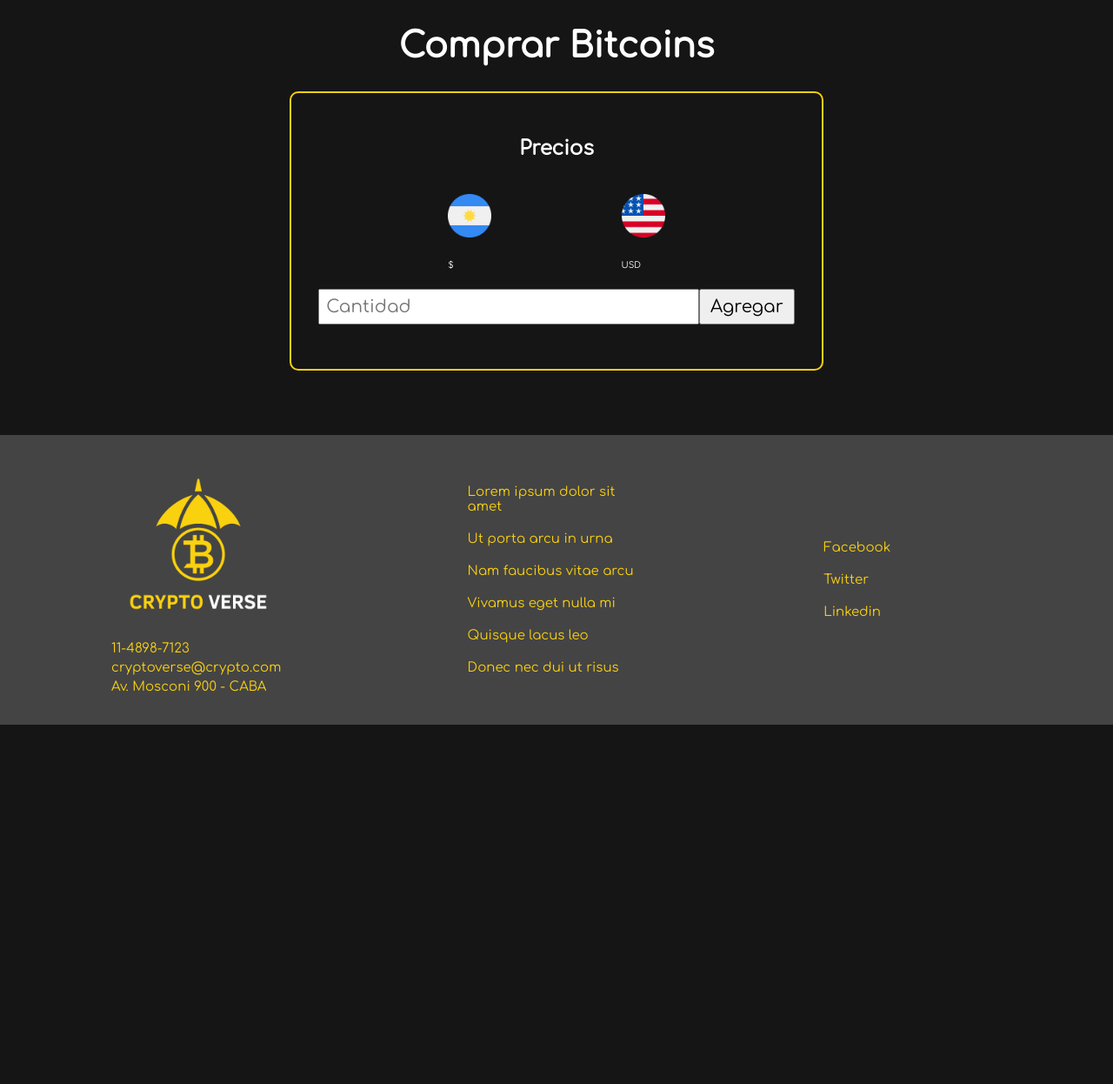
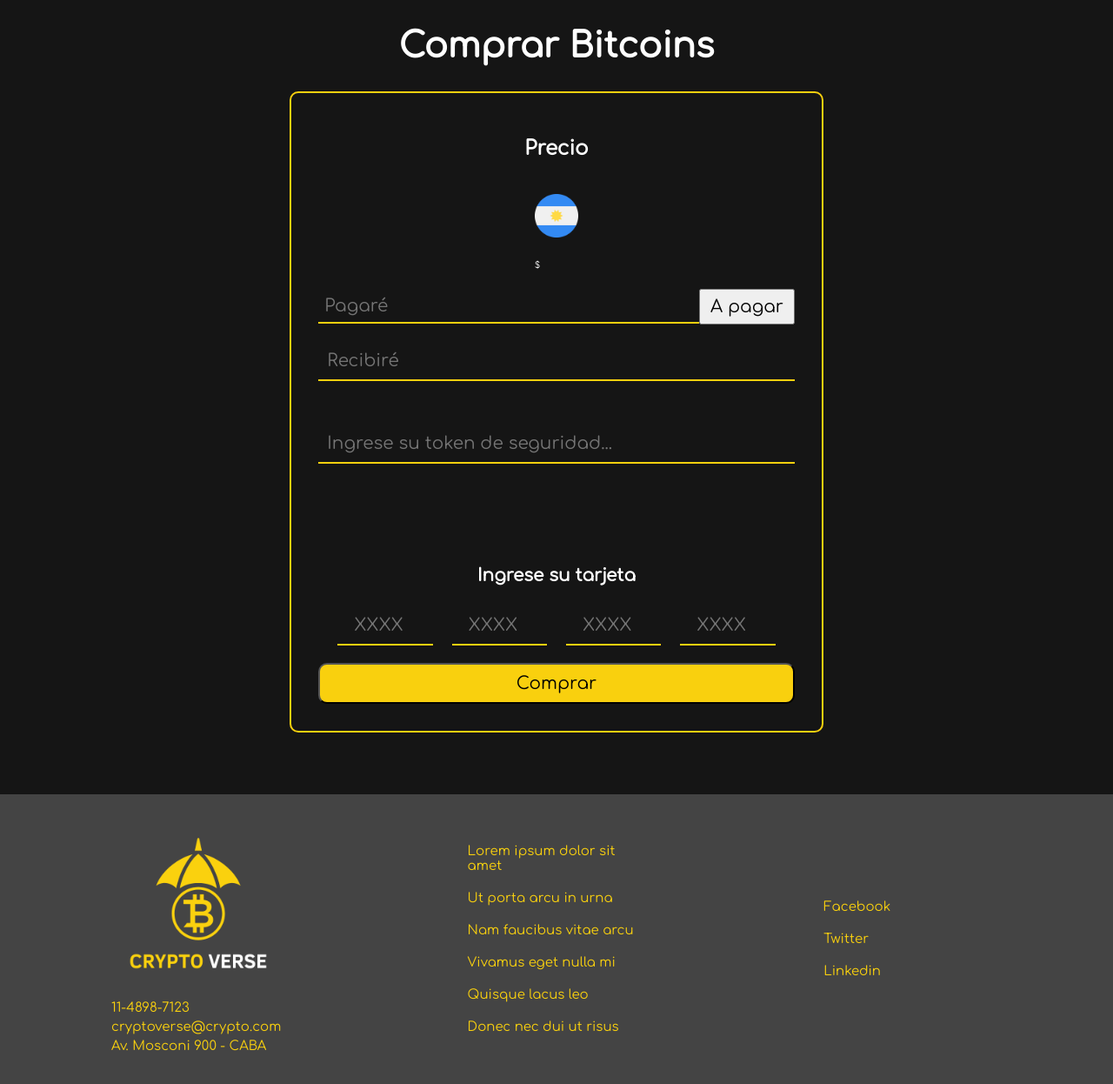
Before and after one commit to MauCoden95/cryptoverse, a PHP site: the page made by Views/Bitcoin.php in a window 1280 px wide. Shown: the part 100-1346 px from the top of the page at 87% size. Before the commit the page ends 933 px from the top, so only its background shows below. Run offline with PHP 8.4, Linux system fonts and the light colour scheme; the template is opened without the code that fills it, so the values that code supplies are empty; the visitor is signed in with stand-in values (Sample User, id 1); some libraries are stand-ins or nearby versions.

Commit message:
Validacion formulario compra

```diff
--- a/Assets/Styles.css
+++ b/Assets/Styles.css
@@ -862,6 +862,16 @@ input[type="range"]::-webkit-slider-thumb {
 	text-align: center;
 }
 
+.buy_subtitle{
+	margin: 5rem 0 2rem 0;
+	font-size: 2rem;
+	text-align: center;
+}
+
+.buy_subtitle i{
+	font-size: 4rem;
+}
+
 .prices_div > div{
 	width: 100%;
 	min-height: 1rem;
@@ -877,7 +887,7 @@ input[type="range"]::-webkit-slider-thumb {
 }
 
 .price_btc--ars,
-.price_btc--usd{
+.price_eth--ars{
 	font-size: 1.7rem;
 }
 
@@ -887,10 +897,16 @@ input[type="range"]::-webkit-slider-thumb {
 	margin: 2rem auto;
 }
 
+
 .div_q input{
 	width: 80%;
 	font-size: 2rem;
 	padding: .7rem;
+	background: var(--black);
+	border: none;
+	border-bottom: .2rem solid var(--yellow);
+	outline: none;
+	color: #fff;
 }
 
 .div_q button{
@@ -898,3 +914,70 @@ input[type="range"]::-webkit-slider-thumb {
 	font-size: 2rem;
 	padding: .7rem;
 }
+
+.input_calc{
+	width: 100%;
+	font-size: 2rem;
+	padding: 1rem;
+	background: var(--black);
+	border: none;
+	border-bottom: .2rem solid var(--yellow);
+	outline: none;
+	color: #fff;
+}
+
+.input_calc:focus,
+.div_q input:focus{
+	border-bottom: .2rem solid var(--orange);
+}
+
+
+.div_card{
+	width: 80%;
+	display: block;
+	margin: 2rem auto;
+	display: flex;
+	align-items: center;
+	justify-content: space-between;
+}
+
+.div_card input{
+	width: 20%;
+	font-size: 2rem;
+	padding: 1rem;
+	background: var(--black);
+	color: #fff;
+	outline: none;
+	border: none;
+	border-bottom: .2rem solid var(--yellow);
+	text-align: center;
+}
+
+.input_token{
+	width: 100%;
+	font-size: 2rem;
+	padding: 1rem;
+	background: var(--black);
+	border: none;
+	border-bottom: .2rem solid var(--yellow);
+	outline: none;
+	color: #fff;
+	margin: 5rem 0;
+}
+
+.input_token:focus{
+	border-bottom: .2rem solid var(--orange);
+}
+
+.btn_buy{
+	cursor: pointer;
+	width: 100%;
+	font-size: 2rem;
+	padding: 1rem;
+	background: var(--yellow);
+	border-radius: 1rem;
+}
+
+.btn_buy:hover{
+	background: var(--orange);
+}
--- a/Main.js
+++ b/Main.js
@@ -67,24 +67,35 @@ if (btnMenu) {
 /*PRICE CRYPTO*/
 const API_URL = "https://min-api.cryptocompare.com/data/pricemulti?fsyms=BTC,ETH,LTC,ADA&tsyms=ARS,USD";
 let priceBtcArs = document.querySelector('.price_btc--ars');
-let priceBtcUsd = document.querySelector('.price_btc--usd');
+let priceEthArs = document.querySelector('.price_eth--ars');
 
 let btnPrice = document.querySelector('.btn_price');
 
 let totalPriceARS = 0;
-let totalPriceUSD = 0;
 
 let btcArs = 0;
-let btcUsd = 0;
+let ethArs = 0;
+
+let iptCalc = document.querySelector('.input_calc');
 
 fetch(`${API_URL}`)
     .then((response) => response.json())
     .then((cryptos) => {
         btcArs = cryptos.BTC.ARS;
-        btcUsd = cryptos.BTC.USD;
+        ethArs = cryptos.ETH.ARS;
 
-        priceBtcArs.innerHTML = btcArs;
-        priceBtcUsd.innerHTML = btcUsd;
+        if (priceBtcArs) {
+            priceBtcArs.innerHTML = btcArs;
+        }
+
+        if (priceEthArs) {
+            priceEthArs.innerHTML = ethArs;
+        }
+
+
+
+
+
 
         console.log(cryptos);
     })
@@ -99,11 +110,9 @@ btnPrice.addEventListener("click", function(event) {
     event.preventDefault();
 
     let quantity = parseFloat(document.querySelector('.input_quantity').value);
-    totalPriceARS = quantity * btcArs;
-    totalPriceUSD = quantity * btcUsd;
+    totalPriceARS = quantity / btcArs;
     console.log(totalPriceARS);
-    console.log(totalPriceUSD);
-
+    iptCalc.value = totalPriceARS.toFixed(8);
 
 
 });
--- a/Views/Bitcoin.php
+++ b/Views/Bitcoin.php
@@ -9,22 +9,47 @@
 	<section>
 		<h2 class="section_title">Comprar Bitcoins</h2>
 		<div class="center">
-			<!--<h2>Precio bitcoin ARS: <span class="price_btc--ars"></span></h2>
-			<h2>Precio bitcoin USD: <span class="price_btc--usd"></span></h2>-->
 
-			<form class="buy" action="#" method="POST">
+
+			<form class="buy" action="http://localhost/cryptoverse/?controller=wallet&action=buyingBitcoin" method="POST">
+				<?php if(isset($_SESSION['errors_buy'])) : ?>
+		            <div>
+		                <ul>
+		                    <?php foreach($_SESSION['errors_buy'] as $error) :  ?>
+		                        <li class="error"><?= "*".$error; ?></li>
+		                    <?php endforeach; ?>
+		                </ul>
+		            </div>
+
+			        <?php elseif(isset($_SESSION['buy_success'])): ?>
+			            <div class="success">
+			                <p>Compra realizada con exito!!!</p>
+			            </div>
+			        <?php endif; ?>
 				<div class="prices_div">
-					<h2 class="buy_title">Precios</h2>
+
+					<h2 class="buy_title">Precio</h2>
 					<div>
 						<div><img src="http://localhost/cryptoverse/Assets/Img/ARS.png"> <span class="price_btc--ars"></span> $</div>
-						<div><img src="http://localhost/cryptoverse/Assets/Img/USD.png"> <span class="price_btc--usd"></span> USD</div>
 					</div>
 
 					<div class="div_q">
-						<input type="number" class="input_quantity" placeholder="Cantidad">
-						<button class="btn_price">Agregar</button>
+						<input type="number" name="quantity" class="input_quantity" placeholder="Pagaré">
+						<button class="btn_price">A pagar</button>
 					</div>
-					<span class="total_price"></span>
+
+					<input type="text" name="receive" class="input_calc" placeholder="Recibiré">
+
+					<input type="number" name="token" min="100000" max="999999" class="input_token" placeholder="Ingrese su token de seguridad...">
+
+
+
+					<h2 class="buy_subtitle">Ingrese su tarjeta <i class="lni lni-mastercard"></i> <i class="lni lni-visa"></i></h2>
+					<div class="div_card">
+						<input type="number" name="card1" placeholder="XXXX"><input type="number" name="card2" placeholder="XXXX"><input type="number" name="card3" placeholder="XXXX"><input type="number" name="card4" placeholder="XXXX">
+					</div>
+
+					<button class="btn_buy">Comprar</button>
 				</div>
 			</form>
 		</div>
```
Also changed, not shown: Controllers/WalletController.php (+47 -1 lines), Views/Ethereum.php (added, +51 -0 lines), Assets/Img/USD.png (deleted).
